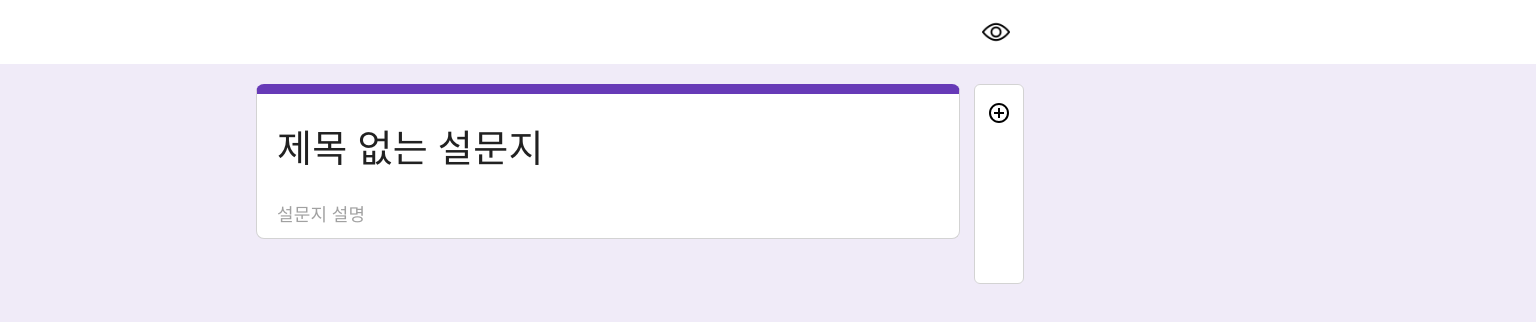
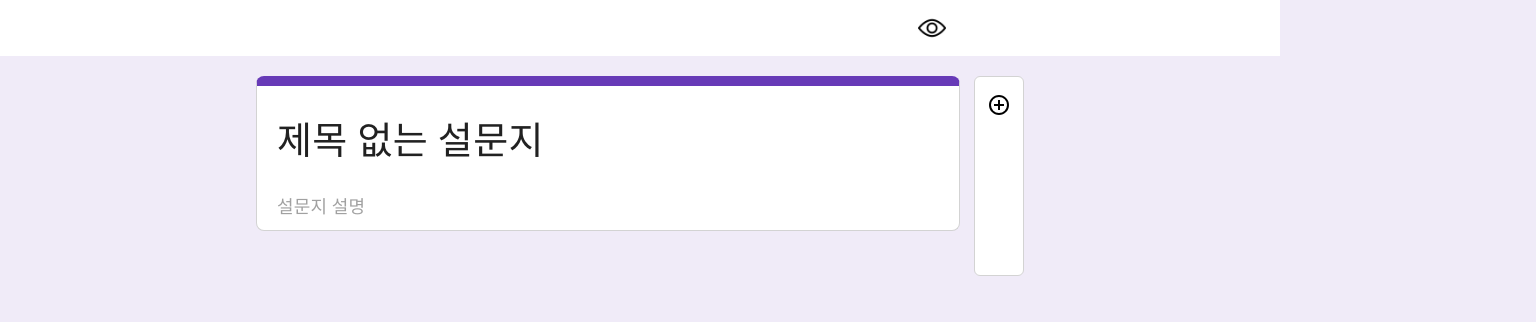
Before and after one commit to guridaek/ts-google-forms, a React (Vite) app: page / in a window 1280 px wide. Shown: the top 322 px of the page, 1536 px wide, since content can reach past the window. Built offline with nearby package versions, Linux system fonts and the light colour scheme.

Commit message:
fix: 헤더 메뉴바 길이 조정

```diff
--- a/src/components/MenuBar/MenuBar.styled.ts
+++ b/src/components/MenuBar/MenuBar.styled.ts
@@ -6,14 +6,16 @@ export const Container = styled.header`
   flex-direction: row-reverse;
   align-items: center;
 
-  width: 100vw;
-  height: 8vh;
-
-  padding-right: 40vw;
+  width: 100%;
+  height: 10%;
 
   background-color: white;
 
   cursor: pointer;
+
+  button {
+    right: 25%;
+  }
 `;
 
 export const Button = styled(Fab)`
```
